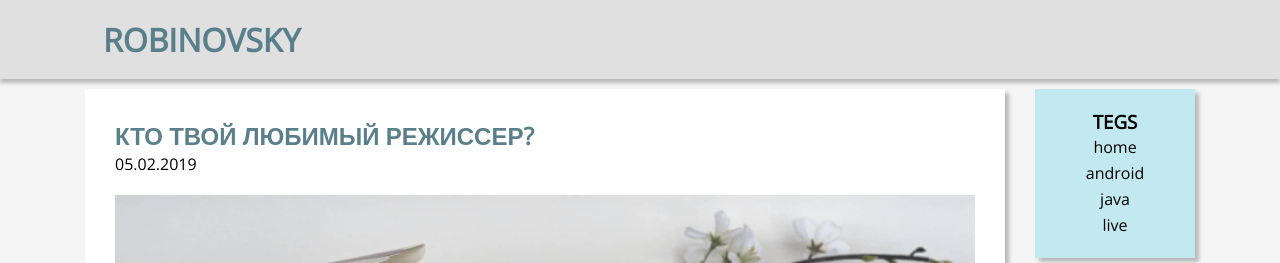
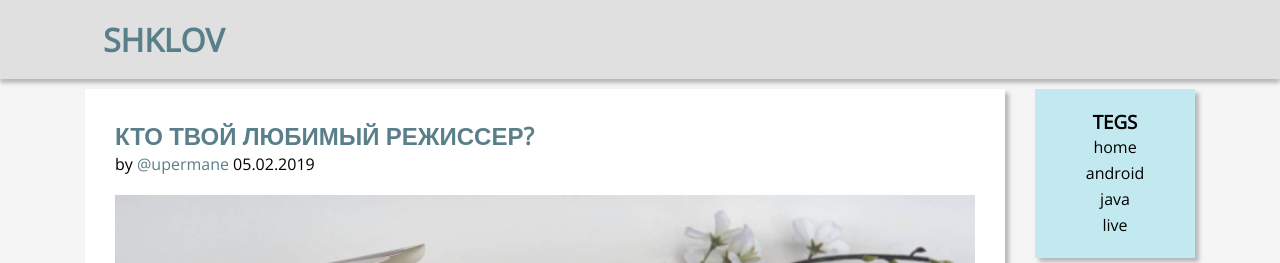
Before and after one commit to upermane42/upermane42.github.io, a Jekyll site: the page built from _posts/2019-02-05-favorite director.md, in a window 1280 px wide. Shown: the top 263 px of the page. Built offline with Jekyll 4.4.1, drawn with Linux system fonts in a browser that asks for light colours; comment, search, counter and statistics services are not loaded.

Commit message:
added autor

```diff
--- a/_layouts/postshklov.html
+++ b/_layouts/postshklov.html
@@ -3,8 +3,9 @@ layout: shklov
 ---
 <div class="post">
     <h2>{{ page.title }}</h2>
-    <p>{{ post.autor }} {{ page.date|date:"%d.%m.%Y" }}</p>
+    <p>by {{ page.autor }} {{ page.date|date:"%d.%m.%Y" }}</p>
     <br>
+    {{ post.autor }}
     <img src="{{ page.preview-img }}">
     {{ content }}
     {% include share.html %}
--- a/_posts/2019-02-05-favorite director.md
+++ b/_posts/2019-02-05-favorite director.md
@@ -1,8 +1,9 @@
 ---
 title: Кто твой любимый режиссер?
-layout: post
+layout: postshklov
 category: shklov
 comments: false
+autor: <a href="https://twitter.com/upermane" target="_blank">@upermane</a>
 preview-img: "/assets/img/shklov/post two/popcorn.jpg"
 preview: Так получилось, что я, да и в общем как все посмотрел много фильмов и сериалов. И был один вопрос на который я ответа дать не мог, а кто твой любимый режиссер? Но ответа я дать не мог.
 # other options
```
Also changed, not shown: _posts/2018-12-20-shklov-post.md (+1 -0 lines), _posts/2018-12-21-attemptatwriting.md (+1 -0 lines).
